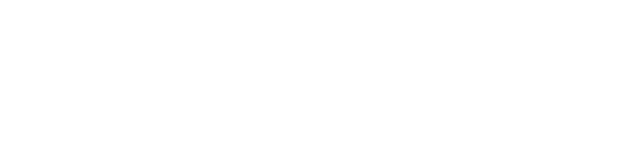
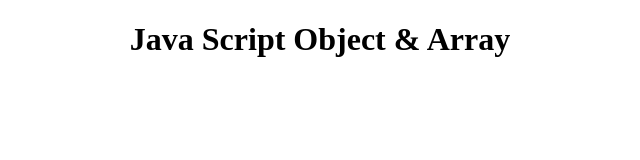
Before and after one commit to adams099/Basic-HTML-Coding-Practice, a plain HTML site: page javascriptObject&Array/index.html in a window 1280 px wide. Shown: the whole page, without its empty margins (320-960 px from the left). Drawn offline with Linux system fonts and the light colour scheme.

Commit message:
Quiz javascript Object & Array

```diff
--- a/javascriptObject&Array/index.html
+++ b/javascriptObject&Array/index.html
@@ -7,7 +7,7 @@
     <title>JavaScript Object & Array</title>
 </head>
 <body>
-
+    <h1 align="center">Java Script Object & Array</h1>
 
     <script src="javascript.js"></script>
 </body>
```
